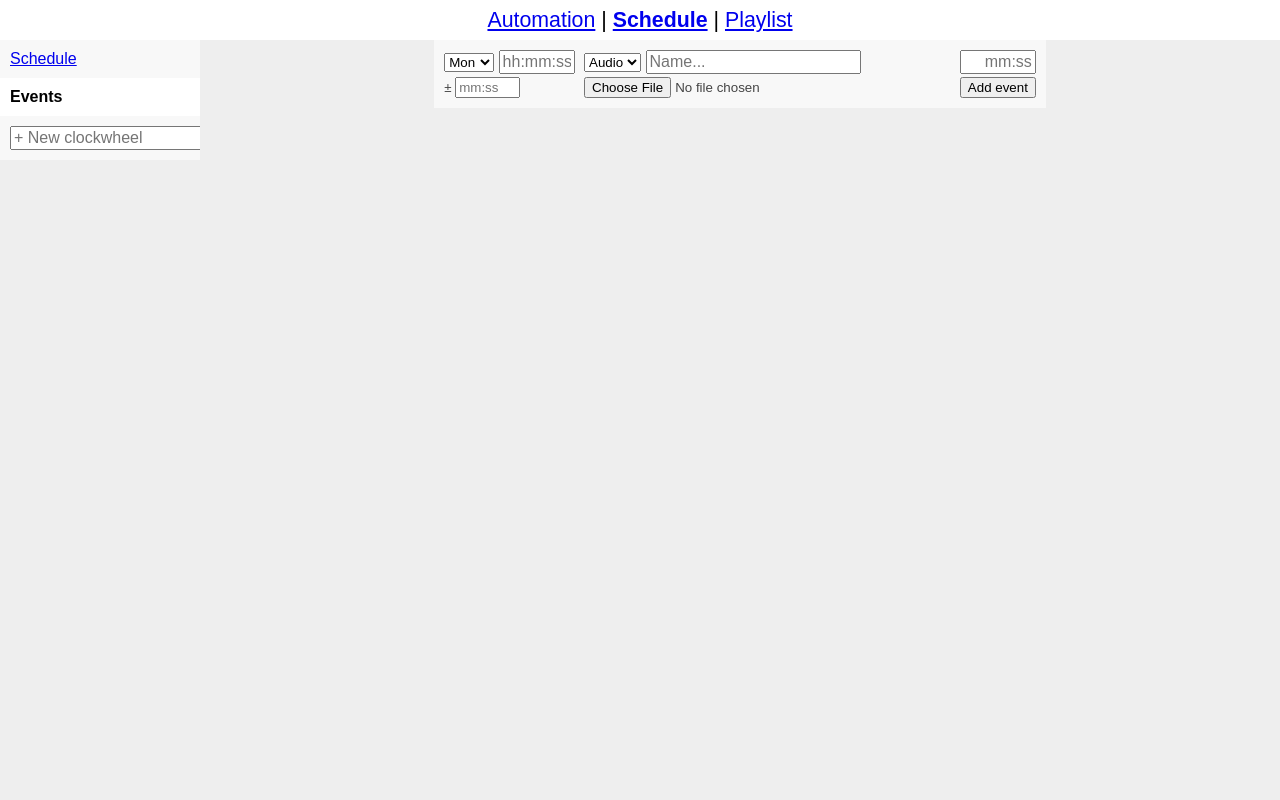
After one commit to tehdragonfly/automated, a Flask app: page /schedule/events in a window 1280 px wide. The commit adds this page. Run offline with Flask 2, Linux system fonts and the light colour scheme; data that the repository does not hold is empty.

Commit message:
Interface for weekly events.

```diff
--- a/automated/app.py
+++ b/automated/app.py
@@ -26,16 +26,21 @@ app.add_url_rule("/", "automation", automation.automation, methods=("GET",))
 
 app.add_url_rule("/schedule", "schedule", schedule.schedule, methods=("GET",))
 app.add_url_rule("/schedule/edit", "edit_schedule", schedule.edit_schedule, methods=("POST",))
-app.add_url_rule("/schedule/clockwheel/new", "new_clockwheel", schedule.new_clockwheel, methods=("POST",))
-app.add_url_rule("/schedule/clockwheel/<int:clockwheel_id>", "clockwheel", schedule.clockwheel, methods=("GET",))
-app.add_url_rule("/schedule/clockwheel/<int:clockwheel_id>/add_item", "add_clockwheel_item", schedule.add_clockwheel_item, methods=("POST",))
-app.add_url_rule("/schedule/clockwheel/<int:clockwheel_id>/remove_item", "remove_clockwheel_item", schedule.remove_clockwheel_item, methods=("POST",))
+
+app.add_url_rule("/schedule/clockwheels/new", "new_clockwheel", schedule.new_clockwheel, methods=("POST",))
+app.add_url_rule("/schedule/clockwheels/<int:clockwheel_id>", "clockwheel", schedule.clockwheel, methods=("GET",))
+app.add_url_rule("/schedule/clockwheels/<int:clockwheel_id>/add_item", "add_clockwheel_item", schedule.add_clockwheel_item, methods=("POST",))
+app.add_url_rule("/schedule/clockwheels/<int:clockwheel_id>/remove_item", "remove_clockwheel_item", schedule.remove_clockwheel_item, methods=("POST",))
+
+app.add_url_rule("/schedule/events", "event_list", schedule.event_list, methods=("GET",))
+app.add_url_rule("/schedule/events/new", "new_event", schedule.new_event, methods=("POST",))
+app.add_url_rule("/schedule/events/<int:event_id>/delete", "delete_event", schedule.delete_event, methods=("POST",))
 
 # Playlist
 
 app.add_url_rule("/playlist", "playlist", playlist.playlist, methods=("GET",))
-app.add_url_rule("/playlist/category/new", "new_category", playlist.new_category, methods=("POST",))
-app.add_url_rule("/playlist/category/<int:category_id>", "playlist", playlist.playlist, methods=("GET",))
-app.add_url_rule("/playlist/song/new", "new_song", playlist.new_song, methods=("POST",))
-app.add_url_rule("/playlist/song/<int:song_id>", "song", playlist.song, methods=("GET",))
-app.add_url_rule("/playlist/song/<int:song_id>/edit", "edit_song", playlist.edit_song, methods=("POST",))
+app.add_url_rule("/playlist/categories/new", "new_category", playlist.new_category, methods=("POST",))
+app.add_url_rule("/playlist/categories/<int:category_id>", "playlist", playlist.playlist, methods=("GET",))
+app.add_url_rule("/playlist/songs/new", "new_song", playlist.new_song, methods=("POST",))
+app.add_url_rule("/playlist/songs/<int:song_id>", "song", playlist.song, methods=("GET",))
+app.add_url_rule("/playlist/songs/<int:song_id>/edit", "edit_song", playlist.edit_song, methods=("POST",))
--- a/automated/templates/base_schedule.html
+++ b/automated/templates/base_schedule.html
@@ -2,10 +2,15 @@
 {% block content %}
 <nav id="sidebar">
   <ul>
-{% if current_clockwheel==None: %}
+{% if page=="schedule": %}
     <li><strong>Schedule</strong></li>
 {% else %}
     <li><a href="{{url_for("schedule")}}">Schedule</a></li>
+{% endif %}
+{% if page=="events": %}
+    <li><strong>Events</strong></li>
+{% else %}
+    <li><a href="{{url_for("event_list")}}">Events</a></li>
 {% endif %}
 {% for clockwheel in all_clockwheels: %}
 {% if clockwheel==current_clockwheel %}
--- /dev/null
+++ b/automated/templates/event_list.html
@@ -0,0 +1,54 @@
+{% extends "base_schedule.html" %}
+{% block subcontent %}
+<div id="item_panel">
+  <ul>
+{% for event in events: %}
+    <li>
+      <div class="item_time">
+        {{day_names[event.day]}} {{event.time}}
+        <div class="item_artist">± {{event.error_margin}}</div>
+      </div>
+      <div class="item_duration">
+{% if event.length: %}
+        {{event.length}}
+{% endif %}
+        <div class="item_artist"><form action="{{url_for("delete_event", event_id=event.id)}}" method="post">
+          <button style="font-size: 8pt;">Delete</button>
+        </form></div>
+      </div>
+      <div class="item_info">{{"Audio" if event.type=="audio" else "Stop"}}: {{event.name}}
+      </div>
+    </li>
+{% endfor %}
+    <li>
+      <form action="{{url_for("new_event")}}" method="post" enctype="multipart/form-data">
+        <div class="item_time">
+          <select name="day">
+            <option value="0">Mon</option>
+            <option value="1">Tue</option>
+            <option value="2">Wed</option>
+            <option value="3">Thu</option>
+            <option value="4">Fri</option>
+            <option value="5">Sat</option>
+            <option value="6">Sun</option>
+          </select>
+          <input type="text" name="time" size="5" placeholder="hh:mm:ss">
+          <div class="item_artist">± <input type="text" name="error_margin" size="5" placeholder="mm:ss"></div>
+        </div>
+        <div class="item_duration">
+          <input type="text" name="length" size="5" placeholder="mm:ss" style="text-align: right">
+          <div class="item_artist"><button>Add event</button></div>
+        </div>
+        <div class="item_info">
+          <select name="type">
+            <option value="audio">Audio</option>
+            <option value="stop">Stop</option>
+          </select>
+          <input type="text" name="name" placeholder="Name...">
+          <div class="item_artist"><input type="file" name="file"></div>
+        </div>
+      </form>
+    </li>
+  </ul>
+</div>
+{% endblock %}
--- a/automated/views/playlist.py
+++ b/automated/views/playlist.py
@@ -143,7 +143,6 @@ def new_song():
 
     length = request.form["length"].strip()
     if len(length)==0:
-        segment = AudioSegment.from_file("songs/"+song.filename)
         length = timedelta(0, segment.duration_seconds)
     else:
         try:
--- a/automated/views/schedule.py
+++ b/automated/views/schedule.py
@@ -1,10 +1,24 @@
 from collections import defaultdict
+from datetime import time, timedelta
 from flask import Flask, abort, redirect, render_template, request, url_for
+from pydub import AudioSegment
 from sqlalchemy import and_
 from sqlalchemy.orm import joinedload
 from sqlalchemy.orm.exc import NoResultFound
+from werkzeug import secure_filename
 
-from db import Session, Category, Clockwheel, ClockwheelHour, ClockwheelItem, Song
+from db import (
+    Session,
+    Category,
+    Clockwheel,
+    ClockwheelHour,
+    ClockwheelItem,
+    Song,
+    WeeklyEvent,
+    string_to_timedelta,
+)
+
+# Clockwheel schedule
 
 def schedule():
 
@@ -32,6 +46,7 @@ def schedule():
     return render_template(
         "schedule.html",
         section="schedule",
+        page="schedule",
         all_clockwheels=all_clockwheels,
         current_clockwheel=None,
         schedule_table=schedule_table,
@@ -67,6 +82,8 @@ def edit_schedule():
         Session.add(ClockwheelHour(day=day, hour=hour, clockwheel_id=clockwheel.id))
 
     return redirect(url_for("schedule"))
+
+# Clockwheels
 
 def clockwheel(clockwheel_id):
 
@@ -122,3 +139,103 @@ def remove_clockwheel_item(clockwheel_id):
         ClockwheelItem.number==int(request.form["number"]),
     )).delete()
     return redirect(url_for("clockwheel", clockwheel_id=clockwheel_id))
+
+# Events
+
+def event_list():
+
+    all_clockwheels = Session.query(Clockwheel).order_by(Clockwheel.name).all()
+
+    events = Session.query(WeeklyEvent).order_by(WeeklyEvent.day, WeeklyEvent.time).all()
+
+    day_names = {
+        0: "Mon",
+        1: "Tue",
+        2: "Wed",
+        3: "Thu",
+        4: "Fri",
+        5: "Sat",
+        6: "Sun",
+    }
+
+    return render_template(
+        "event_list.html",
+        section="schedule",
+        page="events",
+        all_clockwheels=all_clockwheels,
+        events=events,
+        day_names=day_names,
+    )
+
+def new_event():
+
+    try:
+        day = int(request.form["day"])
+        if day not in range(7):
+            raise ValueError
+    except ValueError:
+        return "Invalid day.", 400
+
+    try:
+        time_parts = request.form["time"].split(":")
+        if len(time_parts)!=3:
+            raise ValueError
+        event_time = time(*(int(_) for _ in time_parts))
+    except ValueError:
+        return "Please enter a time in the form HH:MM:SS.", 400
+
+    error_margin = request.form["error_margin"].strip()
+    if len(error_margin)==0:
+        error_margin = timedelta(0)
+    else:
+        try:
+            error_margin = string_to_timedelta(error_margin)
+        except ValueError:
+            return "Please enter an error margin in the form MM:SS.", 400
+
+    if request.form["type"] not in WeeklyEvent.type.property.columns[0].type.enums:
+        return "Invalid type.", 400
+
+    name = request.form["name"].strip()[:50]
+    if len(name)==0:
+        return "Please enter a name.", 400
+
+    # Audio events only
+    if request.form["type"]=="audio":
+
+        event_file = request.files["file"]
+        try:
+            segment = AudioSegment.from_file(event_file)
+        except:
+            return "That doesn't appear to be a valid audio file. Accepted formats are WAV, MP3 and OGG.", 400
+
+        length = request.form["length"].strip()
+        if len(length)==0:
+            length = timedelta(0, segment.duration_seconds)
+        else:
+            try:
+                length = string_to_timedelta(length)
+            except ValueError:
+                return "Please enter a length in the form MM:SS.", 400
+
+    event = WeeklyEvent(
+        day=day,
+        time=event_time,
+        error_margin=error_margin,
+        name=name,
+        type=request.form["type"],
+    )
+    Session.add(event)
+    Session.flush()
+
+    if request.form["type"]=="audio":
+        event.length = length
+        event.filename = ("%s_%s" % (event.id, secure_filename(event_file.filename)))[:100]
+        event_file.seek(0)
+        event_file.save("events/"+event.filename)
+
+    return redirect(request.headers["Referer"])
+
+def delete_event(event_id):
+    Session.query(WeeklyEvent).filter(WeeklyEvent.id==event_id).delete()
+    return redirect(request.headers["Referer"])
```
Also changed, not shown: automated/db.py (+13 -0 lines), 1 other file.
